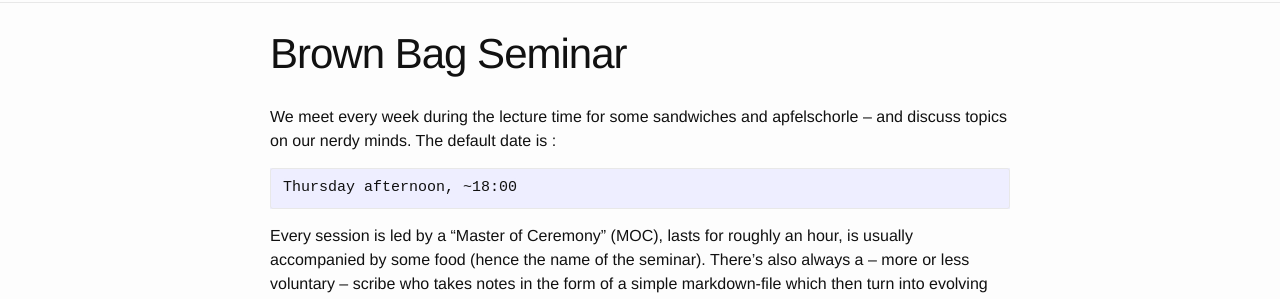
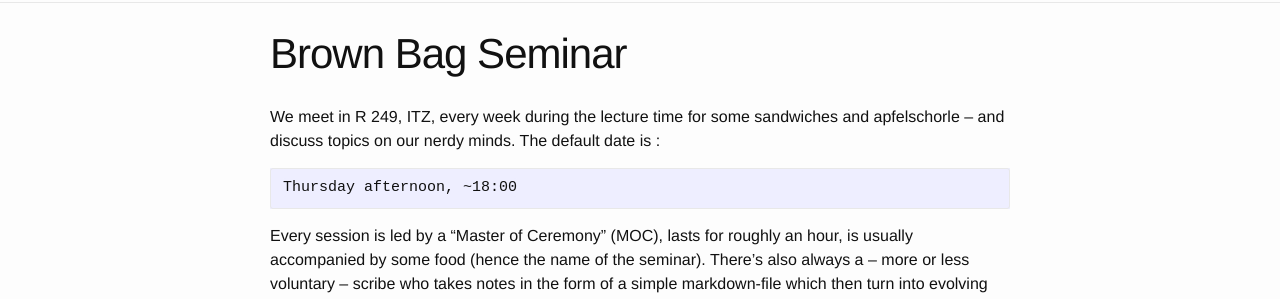
Before and after one commit to PGBBS/pgbbs.github.io, a Jekyll site: the page built from _pages/brown-bag.md, in a window 1280 px wide. Shown: the part 283-582 px from the top of the page. Built offline with Jekyll 4.4.1, drawn with Linux system fonts in a browser that asks for light colours.

Commit message:
add place of PGBBS

```diff
--- a/_pages/brown-bag.md
+++ b/_pages/brown-bag.md
@@ -3,9 +3,9 @@ title: "Brown Bag Seminar"
 layout: page
 ---
 
-We meet every week during the lecture time for some sandwiches and
-apfelschorle -- and discuss topics on our nerdy minds. The default
-date is :
+We meet in R 249, ITZ, every week during the lecture time for some
+sandwiches and apfelschorle -- and discuss topics on our nerdy
+minds. The default date is :
 
     Thursday afternoon, ~18:00
 
```
